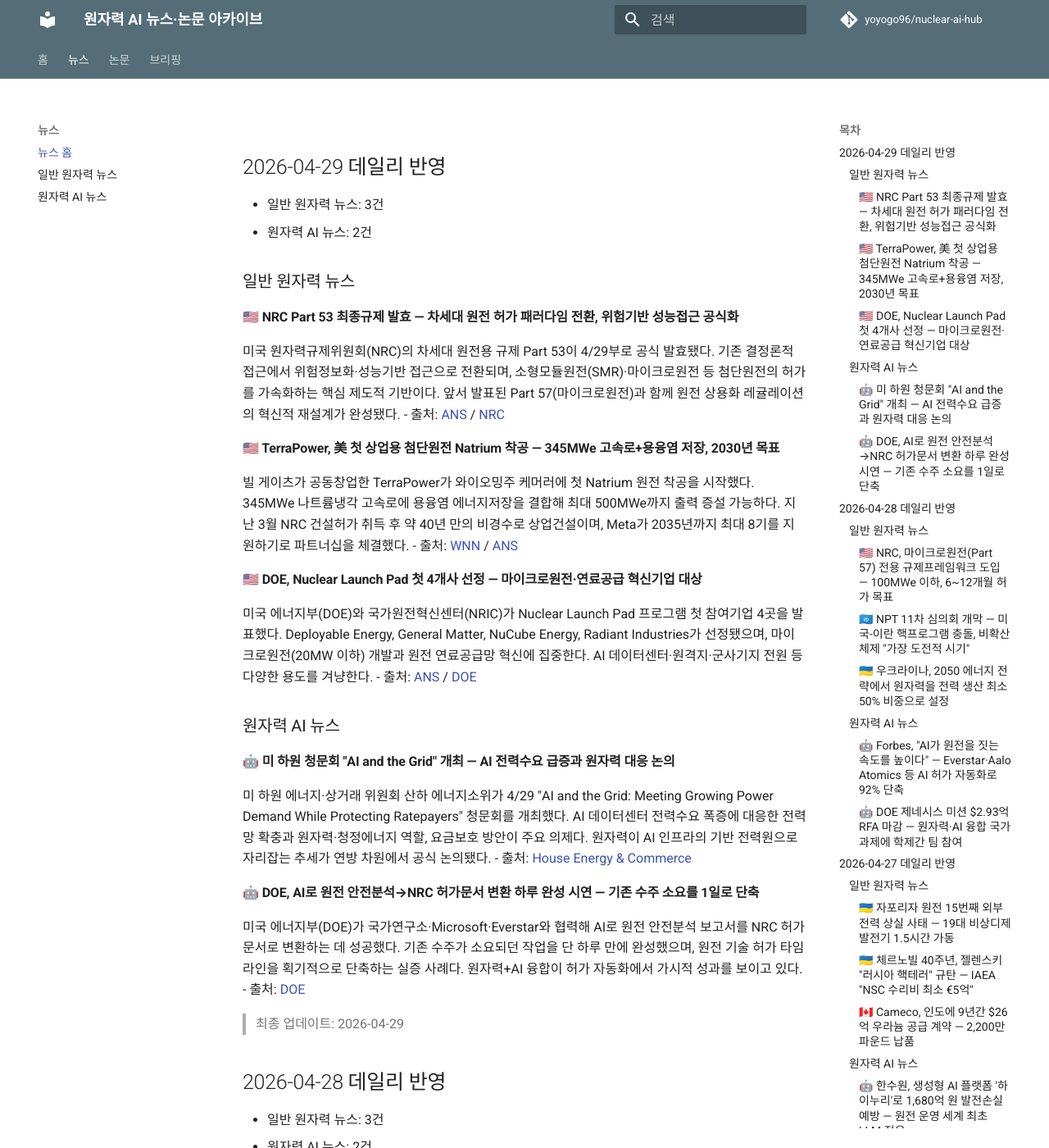
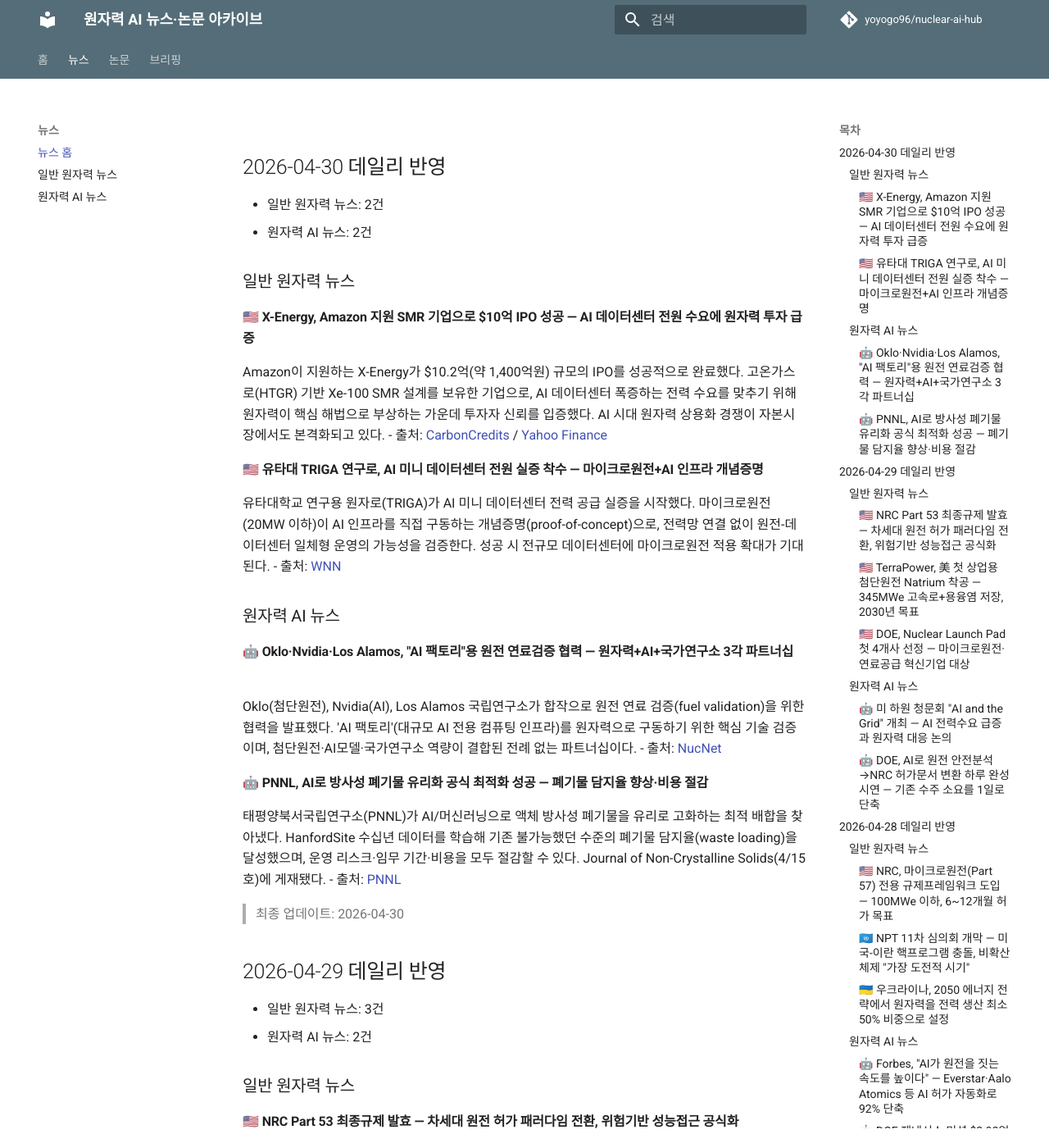
Before and after one commit to yoyogo96/nuclear-ai-hub, an MkDocs documentation site: the page built from docs/news/index.md, in a window 1280 px wide and 1400 px high. Shown: the whole window at 82% size. Built offline with MkDocs 1.6.1 and Material for MkDocs 9.7.7, drawn with Linux system fonts in a browser that asks for light colours; comment, search, counter and statistics services are not loaded.

Commit message:
2026-04-30 데일리 업데이트: 뉴스 4건, 논문 2건

```diff
--- a/docs/briefings/index.md
+++ b/docs/briefings/index.md
@@ -1,3 +1,23 @@
+## 2026-04-30 데일리 브리핑
+
+### 오늘의 3줄 요약
+1. Amazon 지원 X-Energy가 $10억 IPO 성공 — AI 전력 수요에 원자력 투자 급증, SMR 상용화 자본 경쟁 본격화.
+2. Oklo·Nvidia·Los Alamos가 "AI 팩토리"용 원전 연료검증 3각 협력, PNNL은 AI로 방사성 폐기물 유리화 최적화에 성공.
+3. 유타대 TRIGA 연구로가 AI 미니 데이터센터 전원 실증 착수 — 마이크로원전+AI 일체형 인프라 개념증명.
+
+### 주요 뉴스 키워드
+X-Energy IPO, Oklo-Nvidia-LANL, AI 팩토리, PNNL AI 유리화, 유타대 TRIGA, 마이크로원전
+
+### 관련 링크
+- [X-Energy IPO (CarbonCredits)](https://carboncredits.com/amazon-backed-x-energy-pulls-off-1b-nuclear-ipo-as-ai-power-race-heats-up/)
+- [유타대 TRIGA 실증 (WNN)](https://world-nuclear-news.org/articles/us-research-reactor-first-to-produce-electricity)
+- [Oklo-Nvidia-LANL (NucNet)](https://www.nucnet.org/news/oklo-nvidia-and-los-alamos-join-forces-on-nuclear-fuel-validation-for-ai-factories-4-5-2026)
+- [PNNL AI 유리화 (PNNL)](https://www.pnnl.gov/news-media/pnnl-scientists-leverage-ai-optimize-glass-formulas-liquid-radioactive-waste)
+- [RADIANT-LLM (arXiv)](https://arxiv.org/abs/2604.22755)
+- [Neuromorphic 원전 모니터링 (arXiv)](https://arxiv.org/abs/2604.18611)
+
+---
+
 ## 2026-04-29 데일리 브리핑
 
 ### 오늘의 3줄 요약
--- a/docs/news/index.md
+++ b/docs/news/index.md
@@ -1,3 +1,29 @@
+## 2026-04-30 데일리 반영
+- 일반 원자력 뉴스: 2건
+- 원자력 AI 뉴스: 2건
+
+### 일반 원자력 뉴스
+
+#### 🇺🇸 X-Energy, Amazon 지원 SMR 기업으로 $10억 IPO 성공 — AI 데이터센터 전원 수요에 원자력 투자 급증
+Amazon이 지원하는 X-Energy가 $10.2억(약 1,400억원) 규모의 IPO를 성공적으로 완료했다. 고온가스로(HTGR) 기반 Xe-100 SMR 설계를 보유한 기업으로, AI 데이터센터 폭증하는 전력 수요를 맞추기 위해 원자력이 핵심 해법으로 부상하는 가운데 투자자 신뢰를 입증했다. AI 시대 원자력 상용화 경쟁이 자본시장에서도 본격화되고 있다.
+- 출처: [CarbonCredits](https://carboncredits.com/amazon-backed-x-energy-pulls-off-1b-nuclear-ipo-as-ai-power-race-heats-up/) / [Yahoo Finance](https://finance.yahoo.com/)
+
+#### 🇺🇸 유타대 TRIGA 연구로, AI 미니 데이터센터 전원 실증 착수 — 마이크로원전+AI 인프라 개념증명
+유타대학교 연구용 원자로(TRIGA)가 AI 미니 데이터센터 전력 공급 실증을 시작했다. 마이크로원전(20MW 이하)이 AI 인프라를 직접 구동하는 개념증명(proof-of-concept)으로, 전력망 연결 없이 원전-데이터센터 일체형 운영의 가능성을 검증한다. 성공 시 전규모 데이터센터에 마이크로원전 적용 확대가 기대된다.
+- 출처: [WNN](https://world-nuclear-news.org/articles/us-research-reactor-first-to-produce-electricity)
+
+### 원자력 AI 뉴스
+
+#### 🤖 Oklo·Nvidia·Los Alamos, "AI 팩토리"용 원전 연료검증 협력 — 원자력+AI+국가연구소 3각 파트너십
+Oklo(첨단원전), Nvidia(AI), Los Alamos 국립연구소가 합작으로 원전 연료 검증(fuel validation)을 위한 협력을 발표했다. 'AI 팩토리'(대규모 AI 전용 컴퓨팅 인프라)를 원자력으로 구동하기 위한 핵심 기술 검증이며, 첨단원전·AI모델·국가연구소 역량이 결합된 전례 없는 파트너십이다.
+- 출처: [NucNet](https://www.nucnet.org/news/oklo-nvidia-and-los-alamos-join-forces-on-nuclear-fuel-validation-for-ai-factories-4-5-2026)
+
+#### 🤖 PNNL, AI로 방사성 폐기물 유리화 공식 최적화 성공 — 폐기물 담지율 향상·비용 절감
+태평양북서국립연구소(PNNL)가 AI/머신러닝으로 액체 방사성 폐기물을 유리로 고화하는 최적 배합을 찾아냈다. HanfordSite 수십년 데이터를 학습해 기존 불가능했던 수준의 폐기물 담지율(waste loading)을 달성했으며, 운영 리스크·임무 기간·비용을 모두 절감할 수 있다. Journal of Non-Crystalline Solids(4/15호)에 게재됐다.
+- 출처: [PNNL](https://www.pnnl.gov/news-media/pnnl-scientists-leverage-ai-optimize-glass-formulas-liquid-radioactive-waste)
+
+> 최종 업데이트: 2026-04-30
+
 ## 2026-04-29 데일리 반영
 - 일반 원자력 뉴스: 3건
 - 원자력 AI 뉴스: 2건
--- a/docs/papers/index.md
+++ b/docs/papers/index.md
@@ -1,3 +1,29 @@
+# 2026-04-30 업데이트
+
+## [RADIANT-LLM: Agentic RAG Framework for Reliable Decision Support in Safety-Critical Nuclear Engineering](https://arxiv.org/abs/2604.22755) (arXiv, 2026-04)
+- 저자: Zavier Ndum Ndum, Jian Tao, John Ford, Mansung Yim, Yang Liu
+- 연도/학회(저널): 2026-04, arXiv (cs.AI)
+- 한 줄 요약: 원자력 안전 분석에서 LLM의 환각 문제를 해결하기 위해 멀티모달 RAG 기반 에이전트 프레임워크 RADIANT-LLM을 제안했다. 원전 안전결정 지원의 신뢰성과 추적가능성을 획기적으로 개선.
+
+### 핵심 기여
+1. 원자력 안전핵심 의사결정을 위한 에이전트형 RAG 프레임워크 설계
+2. 분산된 원전 문서의 도메인 특화 검색·지식 추출 파이프라인 구축
+3. LLM 환각 감지 및 완화를 위한 다중 검증 메커니즘 제안
+
+---
+
+## [Neuromorphic Continual Learning for Sequential Deployment of Nuclear Plant Monitoring Systems](https://arxiv.org/abs/2604.18611) (arXiv, 2026-04)
+- 저자: Samrendra Roy, Sajedul Talukder, Syed Bahauddin Alam
+- 연도/학회(저널): 2026-04, arXiv (cs.LG)
+- 한 줄 요약: 원전 산업제어시스템(ICS) 이상탐지를 위해 뉴로모픽(신경형태) 지속학습 기법을 제안했다. 새 하위시스템 추가 시 기존 패턴을 잊는 치명적 망각 문제를 해결하며, 에너지 효율적인 실시간 모니터링이 가능.
+
+### 핵심 기여
+1. 원전 ICS 순차 배포 환경에서 치명적 망각(catastrophic forgetting) 방지 기법 제안
+2. 뉴로모픽 컴퓨팅 기반 에너지 효율적 실시간 이상탐지 실증
+3. 다중 하위시스템 모니터링을 위한 지속학습 아키텍처 설계
+
+---
+
 # 2026-04-29 업데이트
 
 ## [JetPrism: Diagnosing Convergence for Generative Simulation and Inverse Problems in Nuclear Physics](https://arxiv.org/abs/2604.1313) (arXiv, 2026-04)
```
